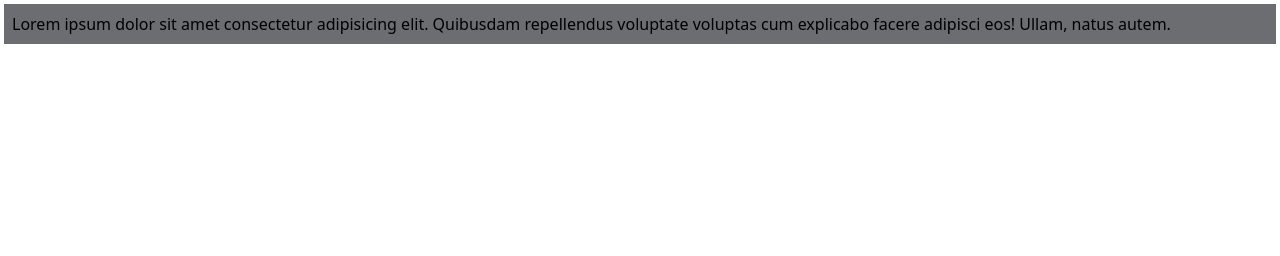
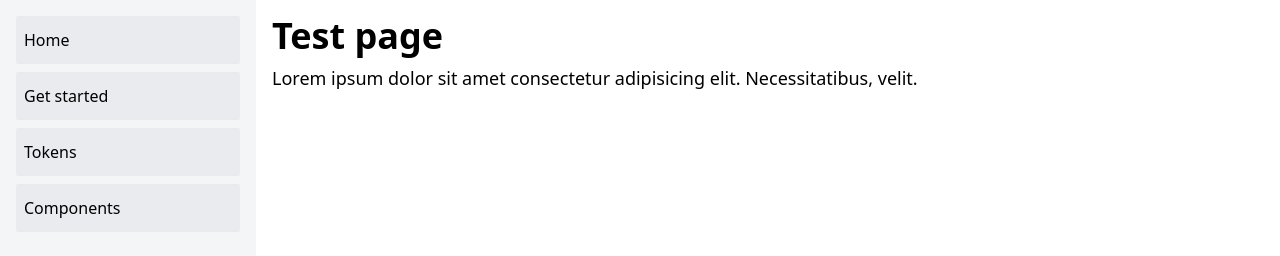
Before and after one commit to bogdaniculae/figma-tokens-test, a website: page index.html in a window 1280 px wide. Drawn offline with Linux system fonts and the light colour scheme.

Commit message:
test styles

```diff
--- a/index.html
+++ b/index.html
@@ -1,12 +1,26 @@
 <!DOCTYPE html>
-<html lang="en">
+<html lang="en" class="h-full">
 
 <head>
     <link rel="stylesheet" href="dist/css/output.css">
 </head>
 
-<body>
-    <div class="p-2 m-1 bg-Neutral-750">Lorem ipsum dolor sit amet consectetur adipisicing elit. Quibusdam repellendus voluptate voluptas cum explicabo facere adipisci eos! Ullam, natus autem.</div>
+<body class="h-full">
+
+    <div class="h-full grid grid-cols-[auto_1fr]">
+        <aside class="bg-Neutral-200 w-64 h-full">
+            <ul class="grid gap-2 p-4">
+                <li class="py-3 px-2 bg-Neutral-300 rounded-sm hover:bg-Neutral-750 hover:text-Neutral-100 transition">Home</li>
+                <li class="py-3 px-2 bg-Neutral-300 rounded-sm hover:bg-Neutral-750 hover:text-Neutral-100 transition">Get started</li>
+                <li class="py-3 px-2 bg-Neutral-300 rounded-sm hover:bg-Neutral-750 hover:text-Neutral-100 transition">Tokens</li>
+                <li class="py-3 px-2 bg-Neutral-300 rounded-sm hover:bg-Neutral-750 hover:text-Neutral-100 transition">Components</li>
+            </ul>
+        </aside>
+        <main class="grid grid-flow-row auto-rows-max gap-2 p-4">
+            <h1 class="text-4xl font-bold">Test page</h1>
+            <p class="text-lg">Lorem ipsum dolor sit amet consectetur adipisicing elit. Necessitatibus, velit.</p>
+        </main>
+    </div>
 </body>
 
 </html>
```
Also changed, not shown: dist/css/output.css.
